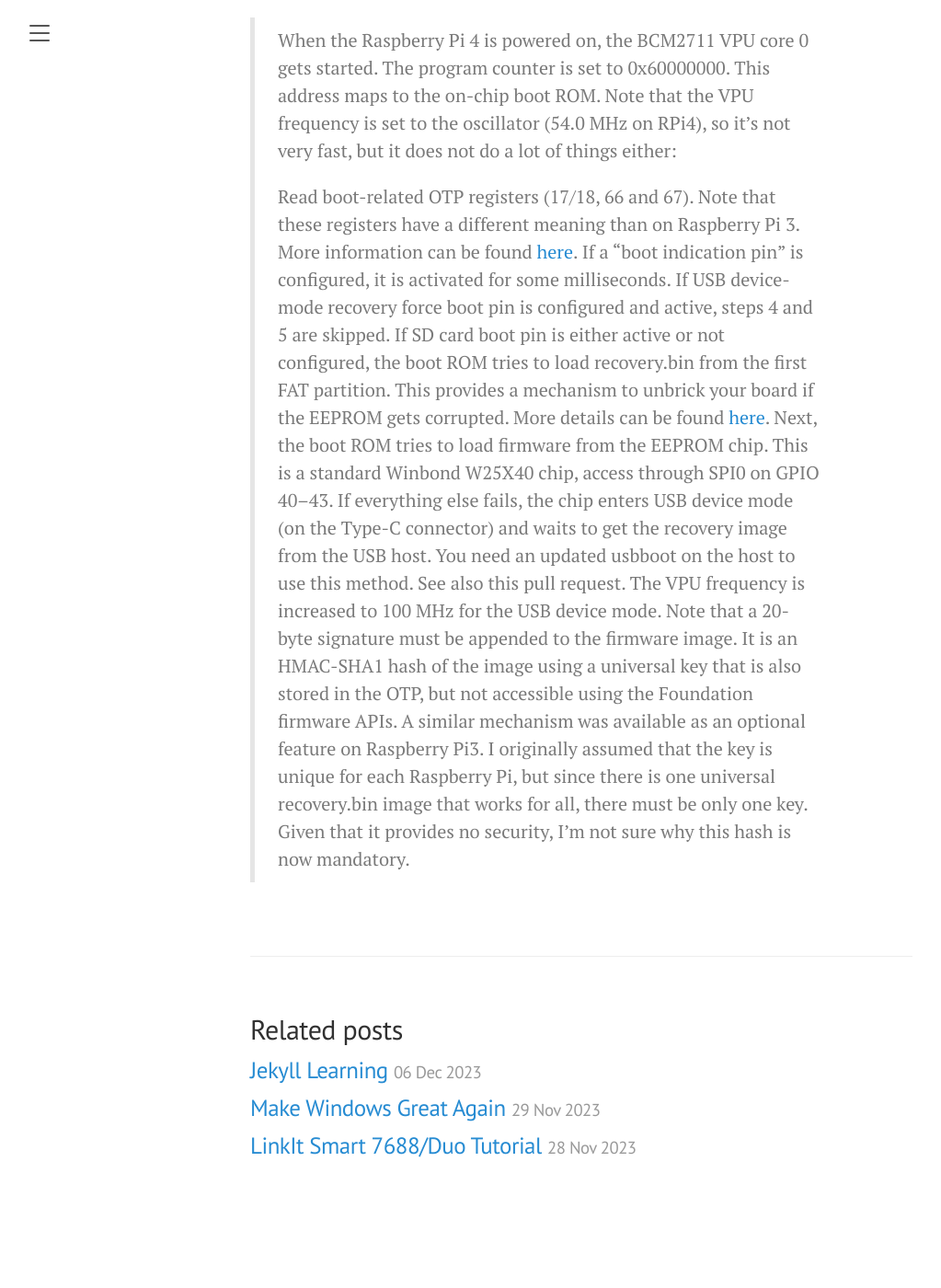
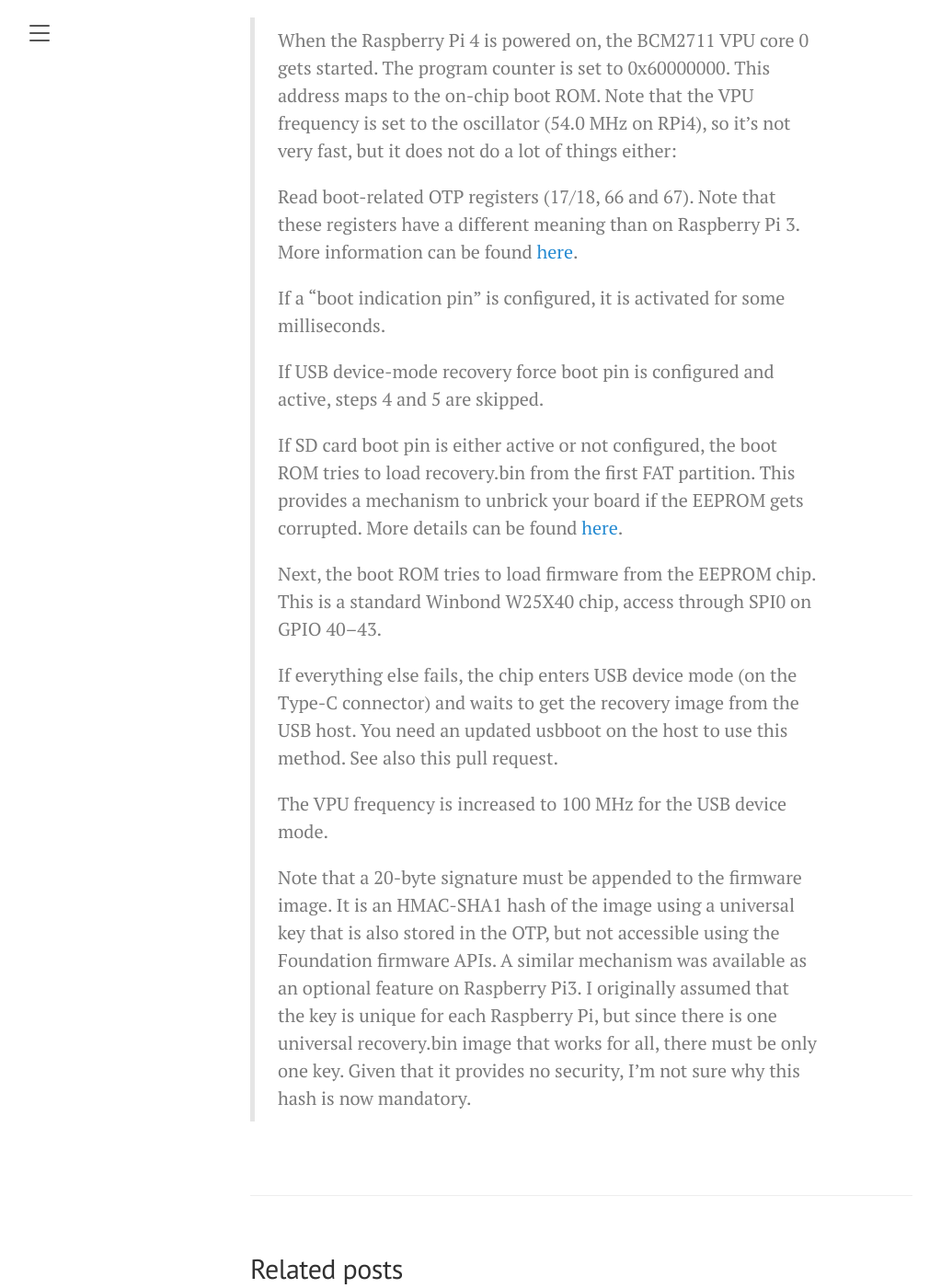
Before and after one commit to IcingTomato/icing.fun, a Jekyll site: the page built from _posts/2023-12-09-raspberrypi_boot.markdown, in a window 1280 px wide and 1400 px high, scrolled down 3215 px. Shown: the whole window at 92% size, without its empty margins (8-1031 px from the left). Built offline with Jekyll 4.4.1, drawn with Linux system fonts in a browser that asks for light colours; before the commit the page ends 4536 px from its top, so only the background shows below that.

Commit message:
Change: Change 2023-12-09

```diff
--- a/_includes/sidebar.html
+++ b/_includes/sidebar.html
@@ -27,7 +27,7 @@
 
     <a class="sidebar-nav-item" href="{{ site.github }}">GitHub</a>
     <a class="sidebar-nav-item" href="{{ site.twitter }}">Twitter</a>
-    <span class="sidebar-nav-item">{{ site.time | date: '%Y/%m/%d' }}</span>
+    <span class="sidebar-nav-item">{{ site.time | date: '%Y/%m/%d %a' }}</span>
   </nav>
 
   <div class="sidebar-item">
```
Also changed, not shown: _posts/2023-12-09-raspberrypi_boot.markdown (+7 -0 lines).
